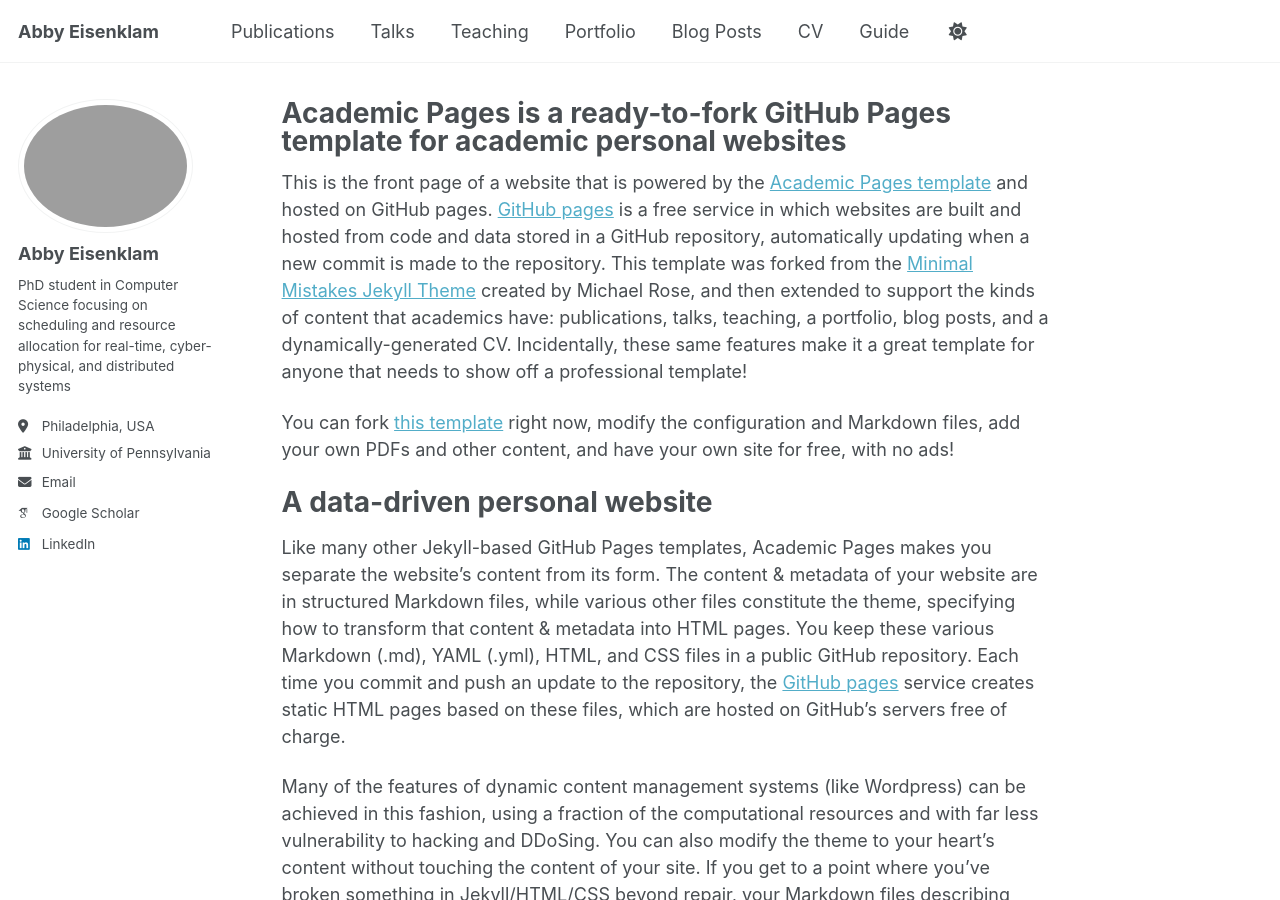
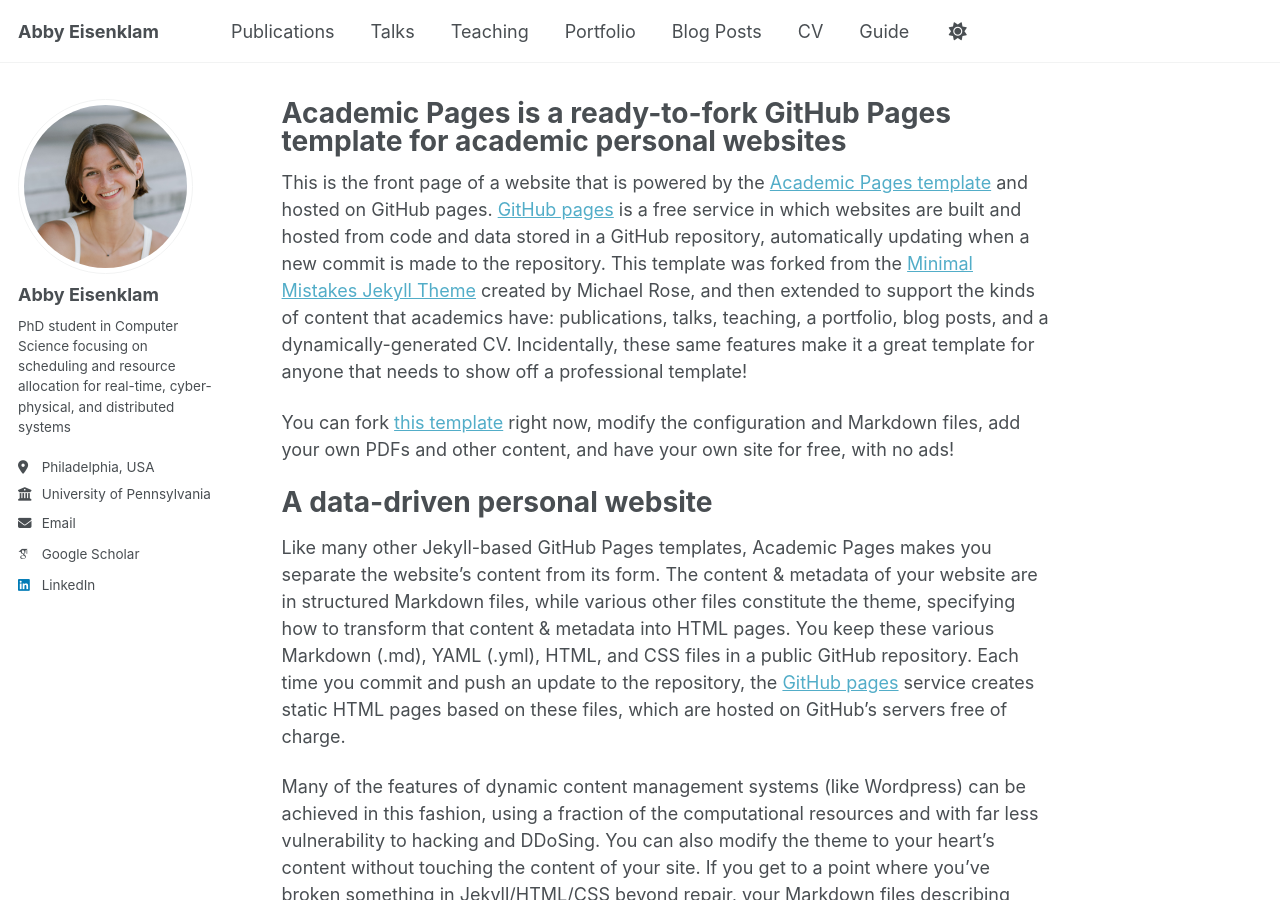
Before and after one commit to abbyeisenklam/abbyeisenklam.github.io, a Jekyll site: the page built from _pages/about.md, in a window 1280 px wide and 900 px high. Built offline with Jekyll 4.4.1, drawn with Linux system fonts in a browser that asks for light colours; some web fonts are replaced; a script that is not in the unit is left out.

Commit message:
fix headshot file ext

```diff
--- a/_config.yml
+++ b/_config.yml
@@ -23,7 +23,7 @@ repository               : "academicpages/academicpages.github.io"
 #               Additional customization can be done by editing /_includes/author-profile.html
 author:
   # Biographic information
-  avatar           : "EisenklamHeadshot.png"
+  avatar           : "EisenklamHeadshot.jpg"
   name             : "Abby Eisenklam"
   pronouns         : # example: "she/her"
   bio              : "PhD student in Computer Science focusing on scheduling and resource allocation for real-time, cyber-physical, and distributed systems"
```
